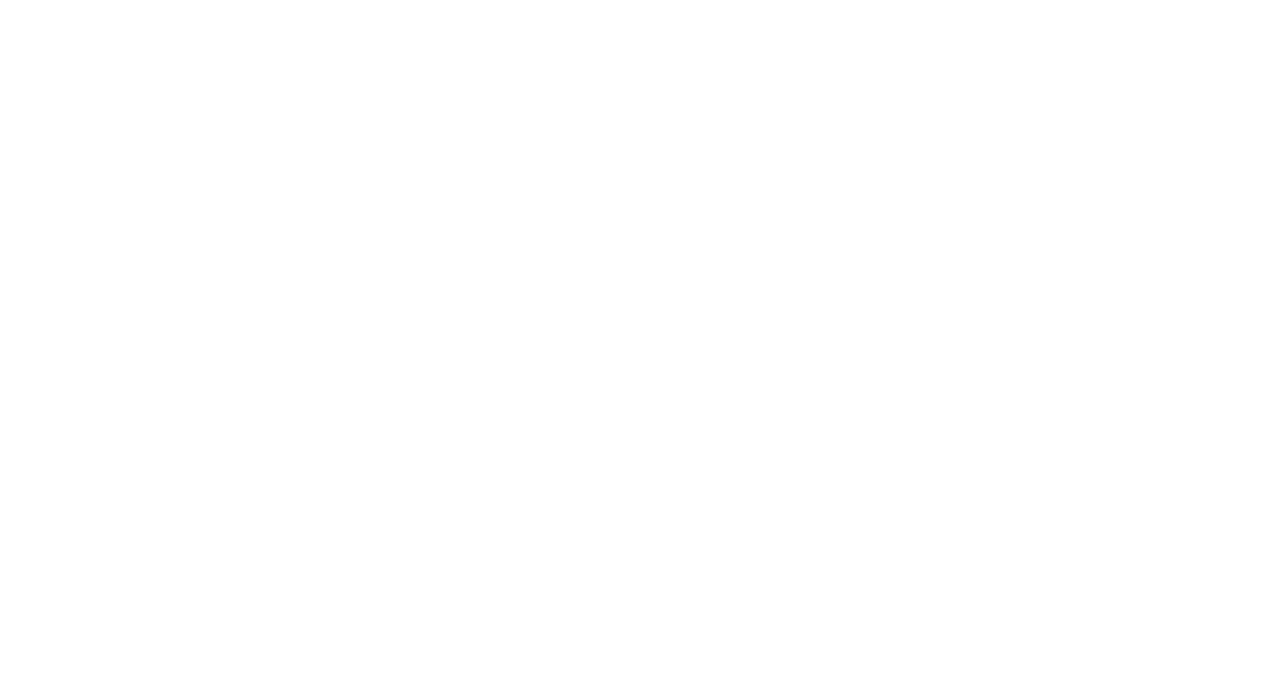
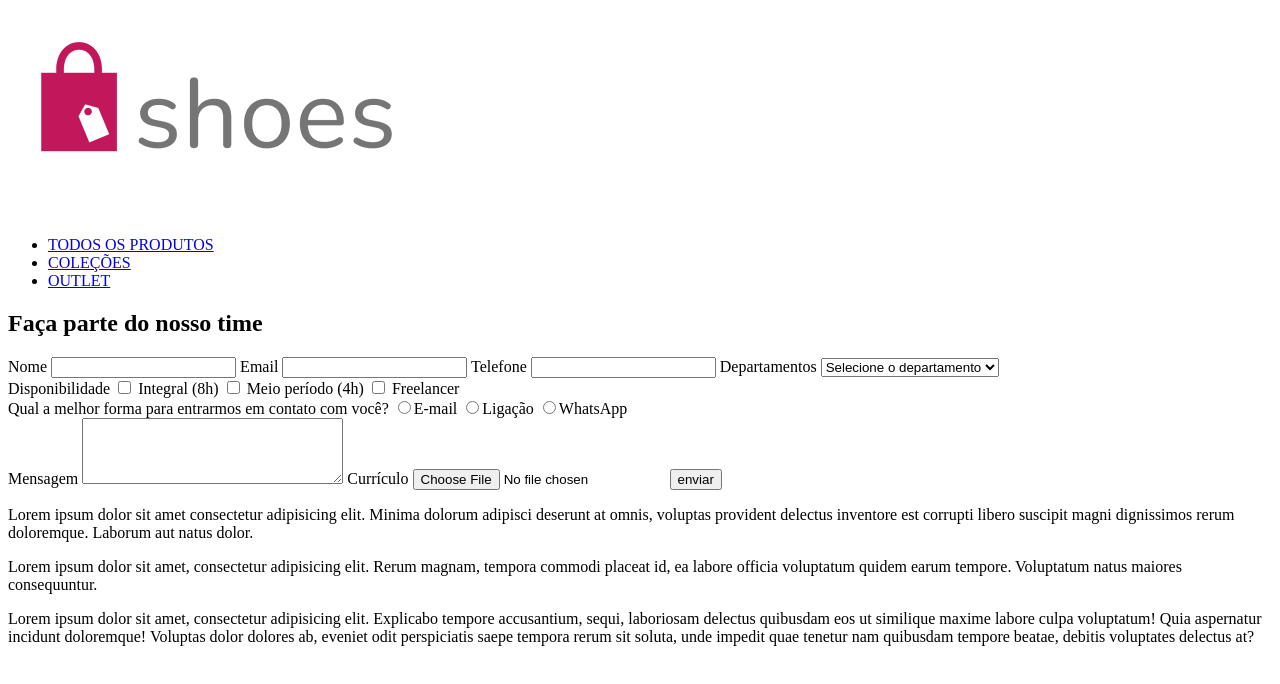
Before and after one commit to LuisECL/shoes, a plain HTML site: page index.html in a window 1280 px wide. Drawn offline with Linux system fonts and the light colour scheme.

Commit message:
HTML estruturado

```diff
--- a/index.html
+++ b/index.html
@@ -8,6 +8,88 @@
   <link rel="stylesheet" href="./css/estilo.css">
 </head>
 <body>
+  <header>
+    <img src="img/logo.png" alt="Logo shoes">
+    <nav>
+      <ul>
+        <li><a href="produtos.html">TODOS OS PRODUTOS</a></li>
+        <li><a href="colecoes.html">COLEÇÕES</a></li>
+        <li><a href="outlet.html">OUTLET</a></li>
+      </ul>
+    </nav>
+  </header>
 
+  <main>
+    <div>
+      <h2>Faça parte do nosso time</h2>
+      <form action="">
+        <label>
+          Nome
+          <input type="text" name="nome" id="nome">
+        </label>
+        <label>
+          Email
+          <input type="email" name="email" id="email">
+        </label>
+        <label>
+          Telefone
+          <input type="tel" name="telefone" id="telefone">
+        </label>
+        <label>
+          Departamentos
+          <select name="departamentos" id="departamentos">
+            <option selected disabled>Selecione o departamento</option>
+            <option value="v">Vendas</option>
+            <option value="c">Compras</option>
+            <option value="l">Logística</option>
+          </select>
+        </label>
+        <div>
+          Disponibilidade
+            <label>
+              <input type="checkbox" name="8h">
+              Integral (8h)
+            </label>
+            <label>
+              <input type="checkbox" name="4h">
+              Meio período (4h)
+            </label>
+            <label>
+              <input type="checkbox" name="free">
+              Freelancer
+            </label>
+        </div>
+
+        <div>
+          Qual a melhor forma para entrarmos em contato com você?
+          <label><input type="radio" value= "1" name="contato" id="contato_email">E-mail</label>
+          <label><input type="radio" value= "2" name="contato" id="contato__ligacao">Ligação</label>
+          <label><input type="radio" value= "3" name="contato" id="contato_wa">WhatsApp</label>
+        </div>
+
+        <label>
+          Mensagem
+          <textarea name="mensagem" id="mensagem" cols="30" rows="4"></textarea>
+        </label>
+
+        <label>
+          Currículo
+          <input type="file" name="curriculo" id="curriculo">
+        </label>
+
+        <button type="submit">enviar</button>
+
+      </form>
+    </div>
+    <div>
+      <p>Lorem ipsum dolor sit amet consectetur adipisicing elit. Minima dolorum adipisci deserunt at omnis, voluptas provident delectus inventore est corrupti libero suscipit magni dignissimos rerum doloremque. Laborum aut natus dolor.</p>
+      <p>Lorem ipsum dolor sit amet, consectetur adipisicing elit. Rerum magnam, tempora commodi placeat id, ea labore officia voluptatum quidem earum tempore. Voluptatum natus maiores consequuntur.</p>
+      <p>Lorem ipsum dolor sit amet, consectetur adipisicing elit. Explicabo tempore accusantium, sequi, laboriosam delectus quibusdam eos ut similique maxime labore culpa voluptatum! Quia aspernatur incidunt doloremque! Voluptas dolor dolores ab, eveniet odit perspiciatis saepe tempora rerum sit soluta, unde impedit quae tenetur nam quibusdam tempore beatae, debitis voluptates delectus at?</p>
+    </div>
+  </main>
+
+  <footer>
+
+  </footer>
 </body>
 </html>
```
Also changed, not shown: img/logo.png (added), img/logo_footer.png (added).
